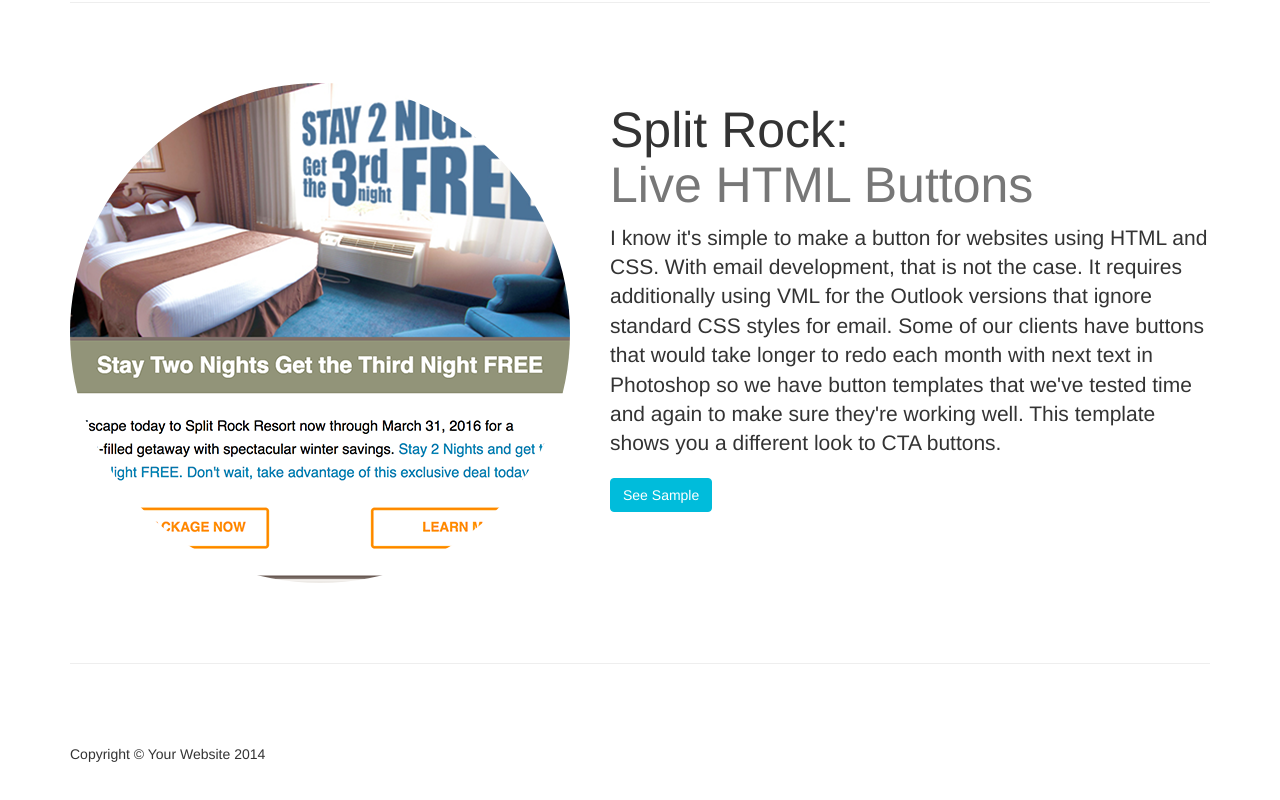
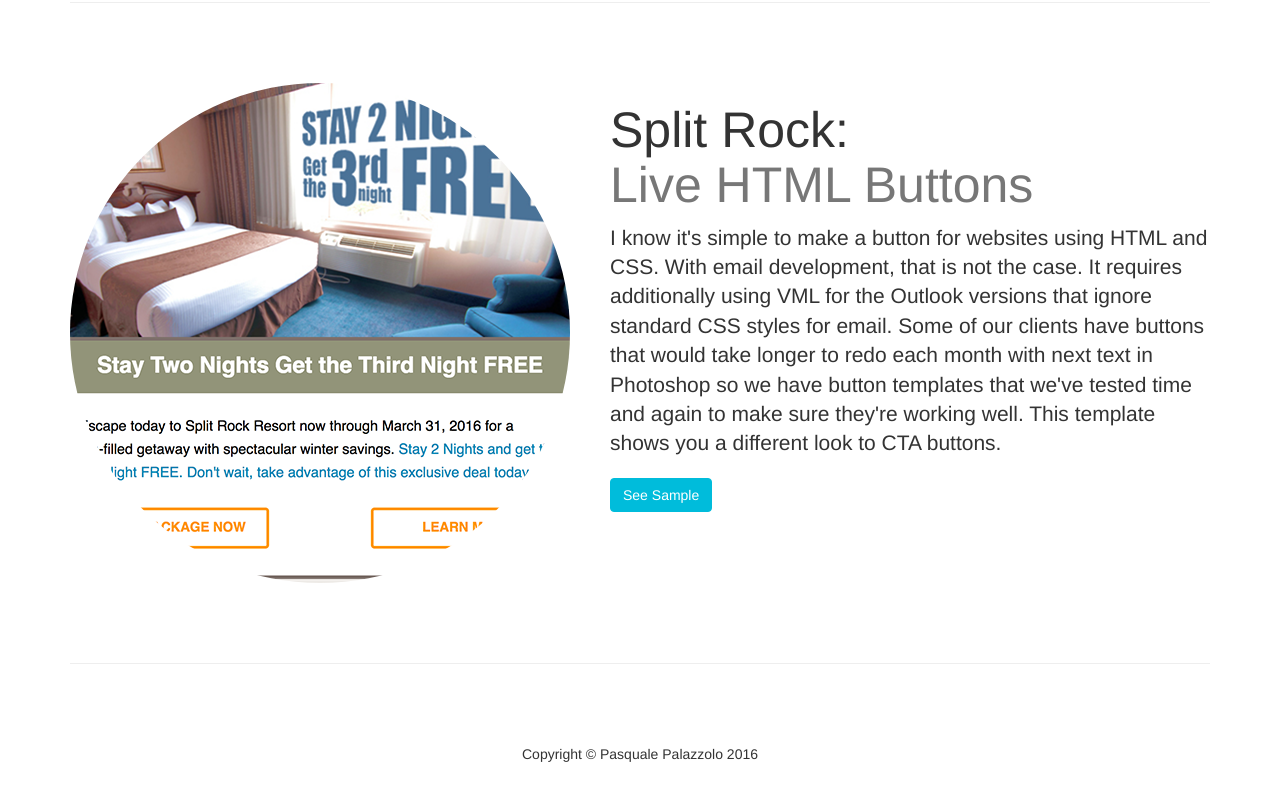
Before and after one commit to PasqualeFS/DWAStaging, a plain HTML site: page index.html in a window 1280 px wide. Shown: the part 6829-7629 px from the top of the page. Drawn offline with Linux system fonts and the light colour scheme.

Commit message:
additional changes to custom styles and HTML

```diff
--- a/css/customStyles.css
+++ b/css/customStyles.css
@@ -3,3 +3,7 @@
 	font-size: 18px;
 	line-height: 22px;
 }
+
+footer {
+	text-align: center;
+}
--- a/index.html
+++ b/index.html
@@ -194,7 +194,7 @@
         <footer>
             <div class="row">
                 <div class="col-lg-12">
-                    <p>Copyright &copy; Your Website 2014</p>
+                    <p>Copyright &copy; Pasquale Palazzolo 2016</p>
                 </div>
             </div>
         </footer>
```
